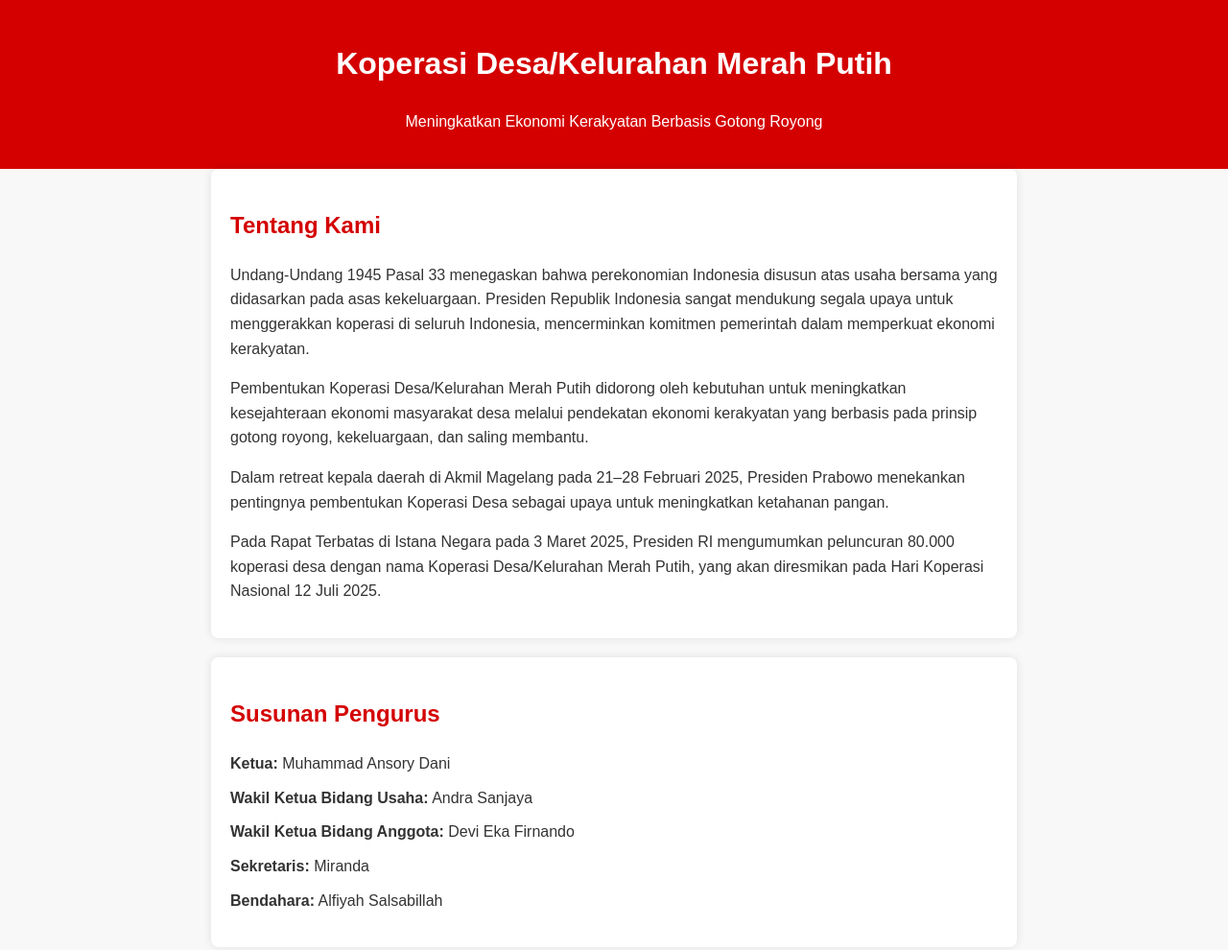
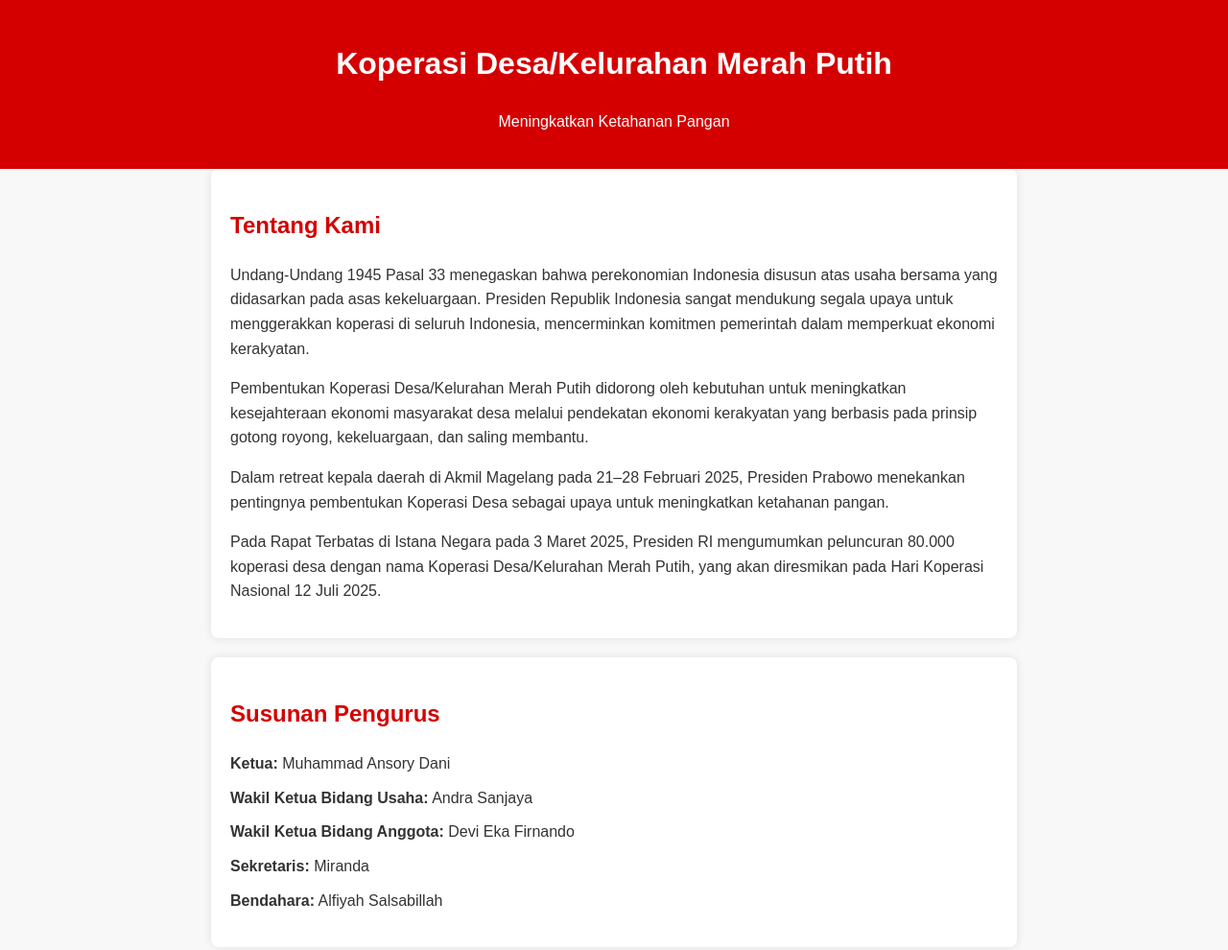
Before and after one commit to KopdesKedaton/kopdes-merahputih, a plain HTML site: page index.html in a window 1280 px wide. Shown: the top 990 px of the page at 96% size. Drawn offline with Linux system fonts and the light colour scheme.

Commit message:
Update index.html

```diff
--- a/index.html
+++ b/index.html
@@ -9,7 +9,7 @@
 <body>
   <header>
     <h1>Koperasi Desa/Kelurahan Merah Putih</h1>
-    <p>Meningkatkan Ekonomi Kerakyatan Berbasis Gotong Royong</p>
+    <p>Meningkatkan Ketahanan Pangan</p>
   </header>
 
   <section id="tentang">
```
